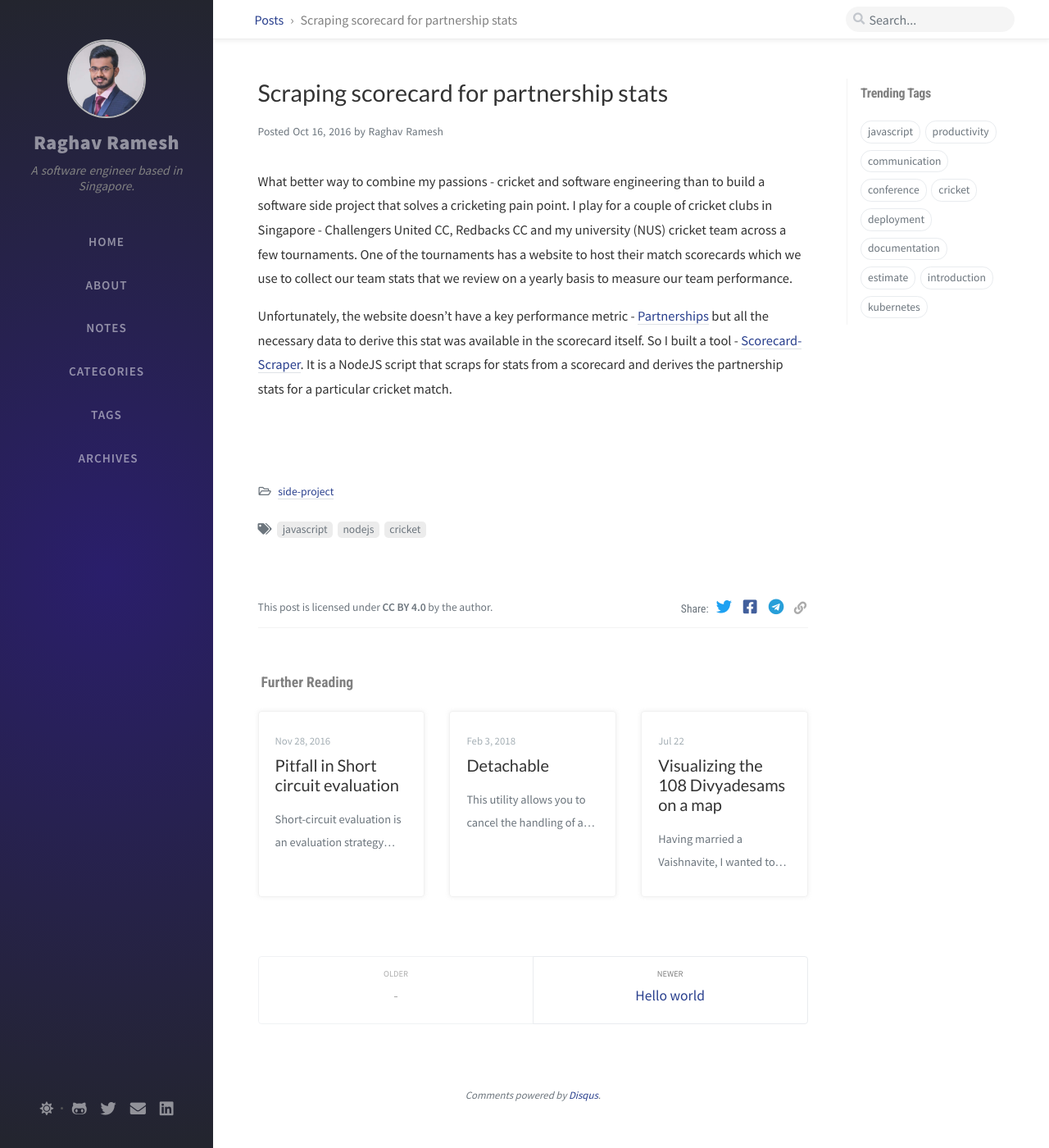
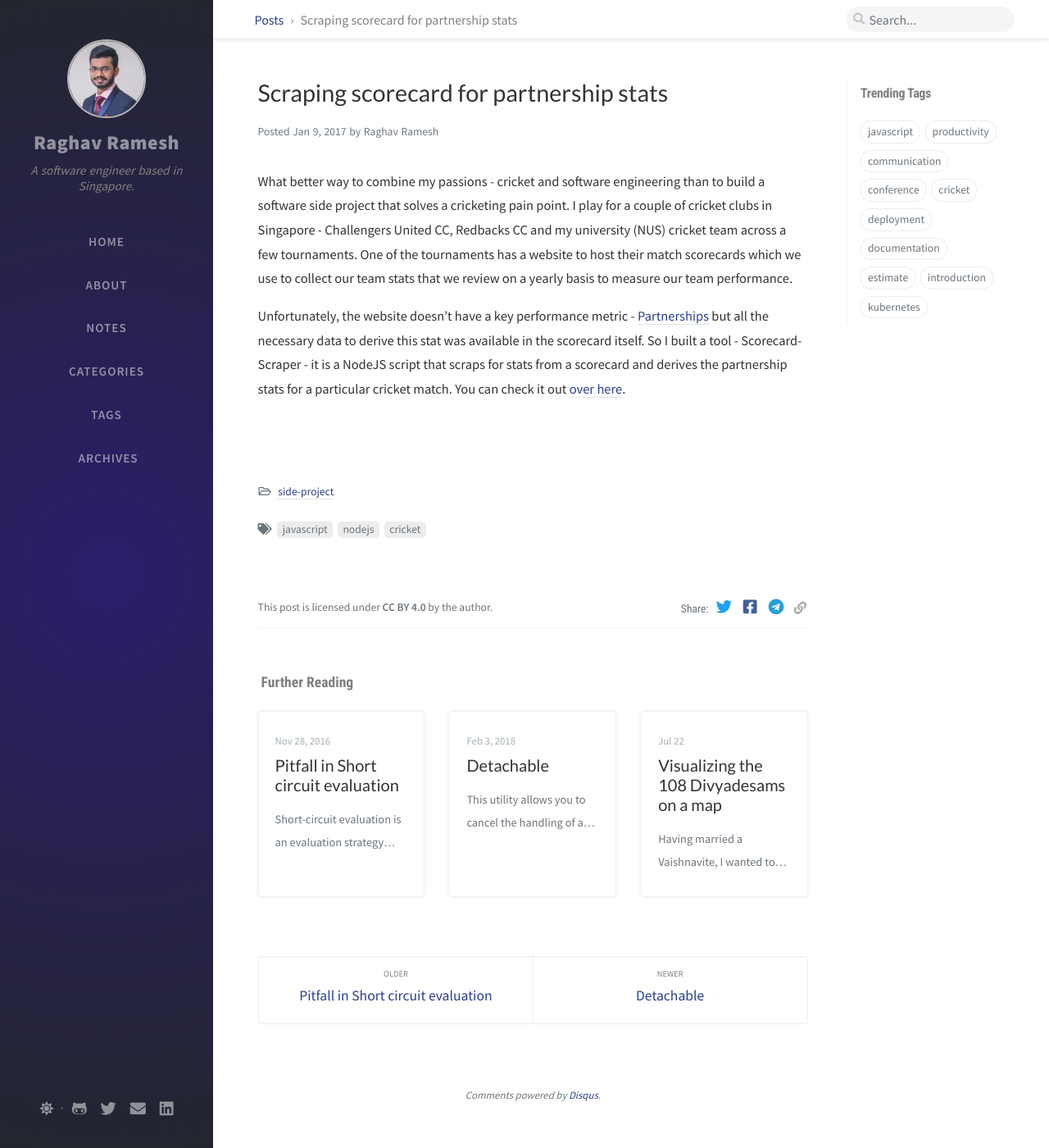
Before and after one commit to RaghavRamesh/RaghavRamesh.github.io, a Jekyll site: the page built from _posts/2017-01-10-scraping-scorecard-for-stats.md, in a window 1280 px wide and 1400 px high. Shown: the whole window at 82% size. Built offline with Jekyll 4.4.1, drawn with Linux system fonts in a browser that asks for light colours; nearby versions of some CDN libraries; comment, search, counter and statistics services are not loaded.

Commit message:
adjust the date of the scorecard scraper post

```diff
--- a/_posts/2016-10-17-scraping-scorecard-for-stats.md
+++ b/_posts/2017-01-10-scraping-scorecard-for-stats.md
@@ -1,6 +1,6 @@
 ---
 title: "Scraping scorecard for partnership stats"
-date: 2016-10-17
+date: 2017-01-10
 categories: [side-project]
 tags: [javascript, nodejs, cricket]
 ---
@@ -8,4 +8,4 @@ tags: [javascript, nodejs, cricket]
 What better way to combine my passions - cricket and software engineering than to build a software side project that solves a cricketing pain point. I play for a couple of cricket clubs in Singapore - Challengers United CC, Redbacks CC and my university (NUS) cricket team across a few tournaments. One of the tournaments has a website to host their match scorecards which we use to collect our team stats that we review on a yearly basis to measure our team performance.
 
 Unfortunately, the website doesn't have a key performance metric - [Partnerships](https://en.wikipedia.org/wiki/Partnership_(cricket)) but all the necessary data to derive this stat was available in the scorecard itself. So I built a tool -
-[Scorecard-Scraper](https://github.com/RaghavRamesh/Scorecard-Scraper). It is a NodeJS script that scraps for stats from a scorecard and derives the partnership stats for a particular cricket match.
+Scorecard-Scraper - it is a NodeJS script that scraps for stats from a scorecard and derives the partnership stats for a particular cricket match. You can check it out [over here](https://github.com/RaghavRamesh/Scorecard-Scraper).
```
